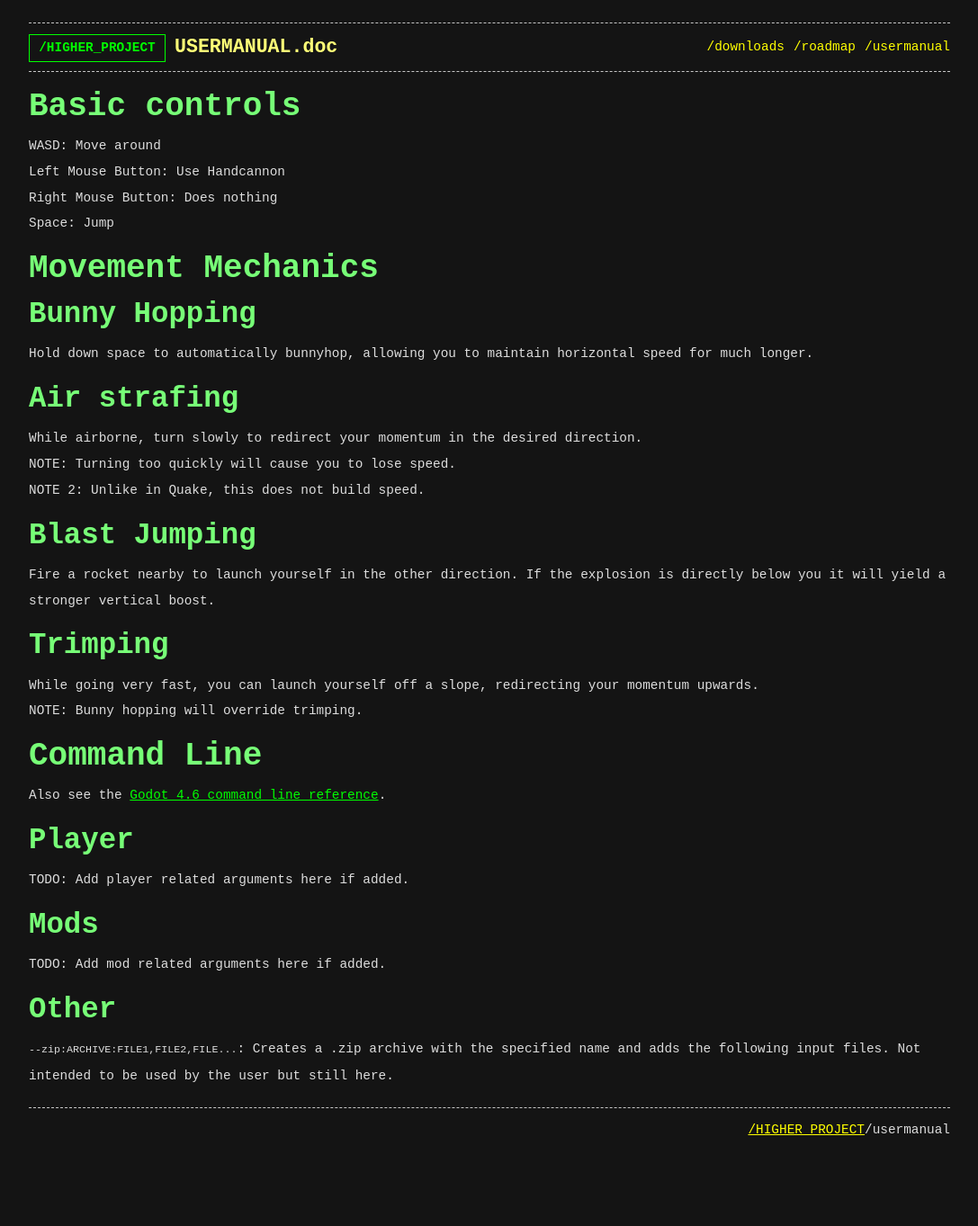
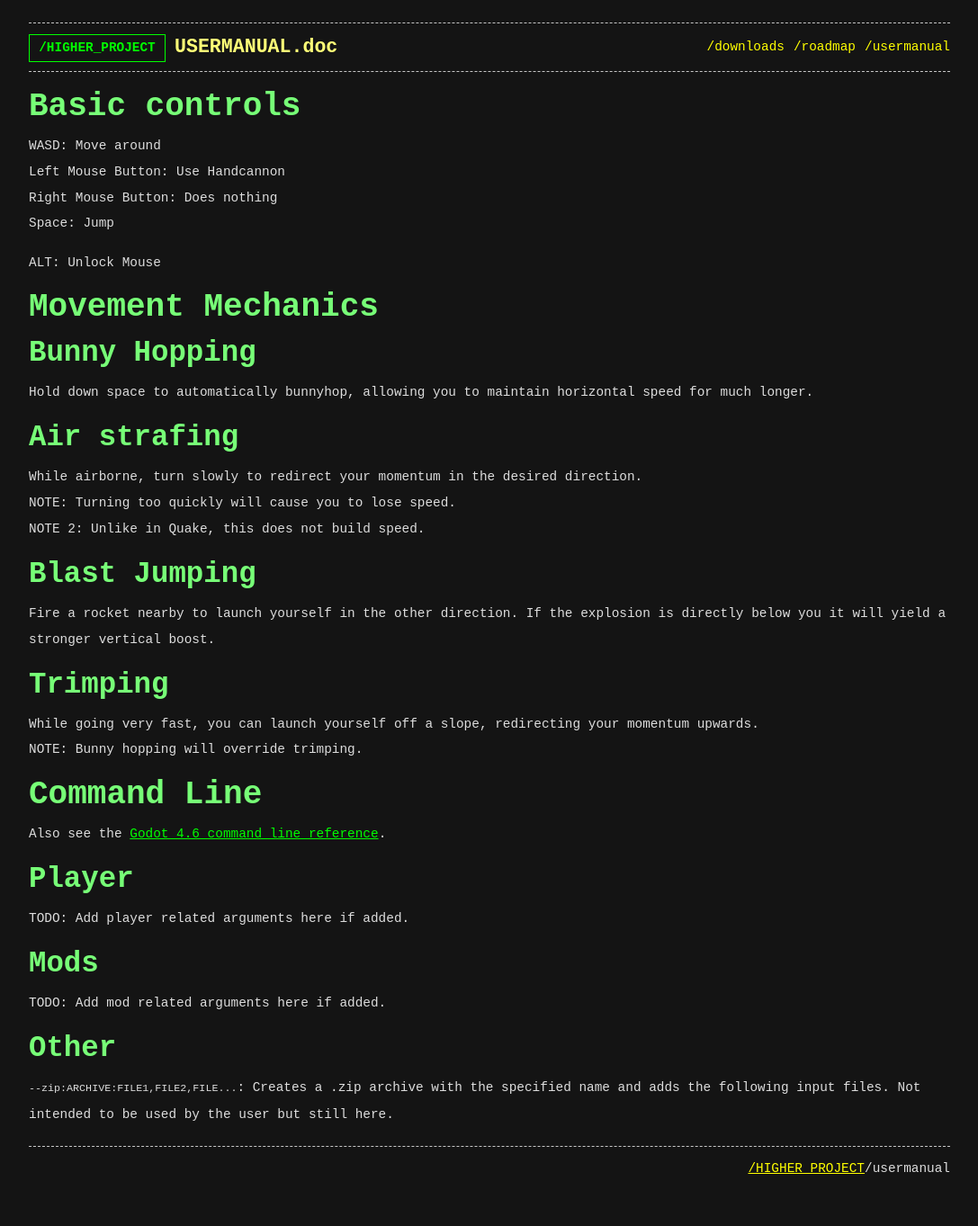
Before and after one commit to Higher-Project-GAME/higher-project-blog, a Jekyll site: the page built from usermanual.md, in a window 1280 px wide. Shown: the whole page at 90% size, without its empty margins (96-1183 px from the left). Built offline with Jekyll 4.4.1, drawn with Linux system fonts in a browser that asks for light colours; before the commit the page ends 1319 px from its top, so only the background shows below that.

Commit message:
Alt Button

```diff
--- a/usermanual.md
+++ b/usermanual.md
@@ -9,6 +9,8 @@ WASD: Move around
 Left Mouse Button: Use Handcannon
 Right Mouse Button: Does nothing
 Space: Jump
+
+ALT: Unlock Mouse
 
 # Movement Mechanics
 
```
